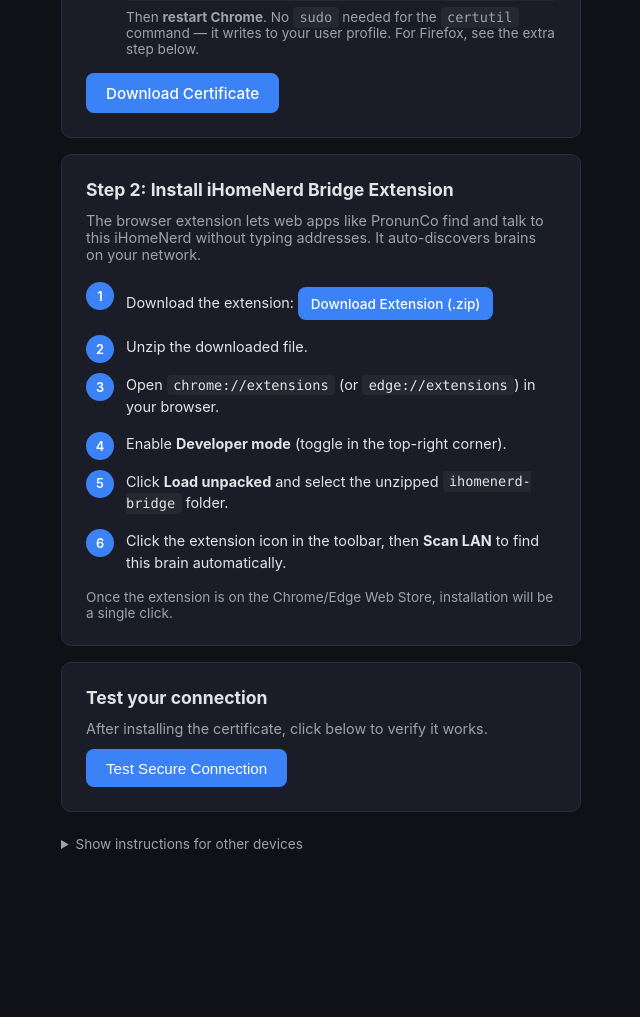
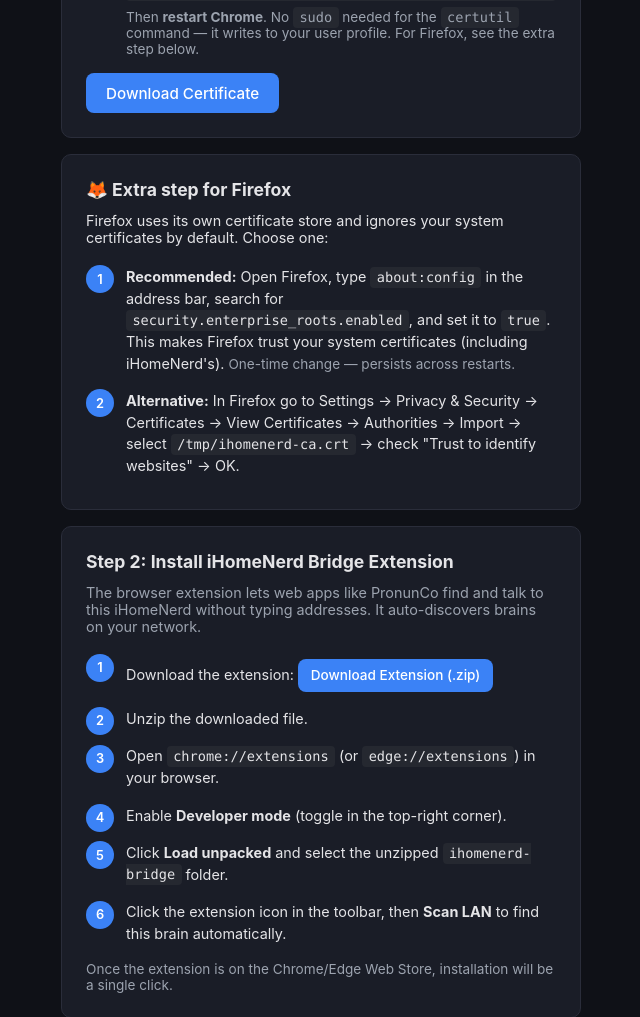
Before and after one commit to llm-case-studies/iHomeNerd, a FastAPI app: page /setup in a window 1280 px wide. Shown: the part 672-1689 px from the top of the page, without its empty margins (319-959 px from the left). Before the commit the page ends 1522 px from the top, so only its background shows below. Run offline with FastAPI, Linux system fonts and the light colour scheme; parts of the project's set-up code (start-up, migrations or seed data) failed here and were passed over; some libraries are stand-ins or nearby versions.

Commit message:
fix(setup): show Firefox cert instructions on Linux, fix manifest for Firefox MV3
- Always show Firefox cert section on Linux (not just when visiting from Firefox)
- Add 'scripts' key to manifest.json for Firefox MV3 compatibility
- Update cert file reference to /tmp path (from curl download)
- Add one-time note to about:config recommendation

```diff
--- a/backend/app/templates/setup.html
+++ b/backend/app/templates/setup.html
@@ -116,7 +116,7 @@
 
   <!-- ============ FIREFOX WARNING ============ -->
   <div id="firefox-extra" class="card hidden">
-    <h2>Extra step for Firefox</h2>
+    <h2>🦊 Extra step for Firefox</h2>
     <p style="font-size:0.9rem; margin-bottom:0.75rem;">
       Firefox uses its own certificate store and ignores your system certificates by default.
       Choose one:
@@ -126,11 +126,12 @@
         <strong>Recommended:</strong> Open Firefox, type <code>about:config</code> in the address bar,
         search for <code>security.enterprise_roots.enabled</code>, and set it to <code>true</code>.
         This makes Firefox trust your system certificates (including iHomeNerd's).
+        <span style="color:var(--muted);font-size:0.85rem;">One-time change — persists across restarts.</span>
       </li>
       <li>
         <strong>Alternative:</strong> In Firefox go to Settings → Privacy &amp; Security →
         Certificates → View Certificates → Authorities → Import →
-        select the downloaded <code>ca.crt</code> file → check "Trust to identify websites" → OK.
+        select <code>/tmp/ihomenerd-ca.crt</code> → check "Trust to identify websites" → OK.
       </li>
     </ol>
   </div>
@@ -391,8 +392,8 @@ document.getElementById('detected-device').textContent =
 // Render main instructions
 renderPlatform(os, document.getElementById('instructions-body'), true);
 
-// Show Firefox extra if needed
-if (isFirefox) {
+// Show Firefox extra if Firefox detected OR on Linux (many Linux users have both browsers)
+if (isFirefox || os === 'linux') {
   document.getElementById('firefox-extra').classList.remove('hidden');
 }
 
```
Also changed, not shown: browser-extension/ihomenerd-bridge/manifest.json.
